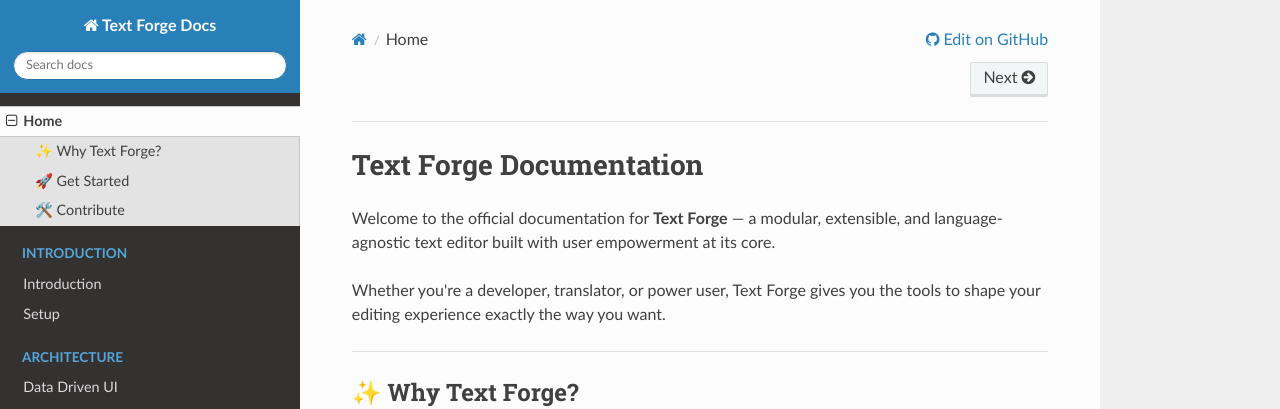
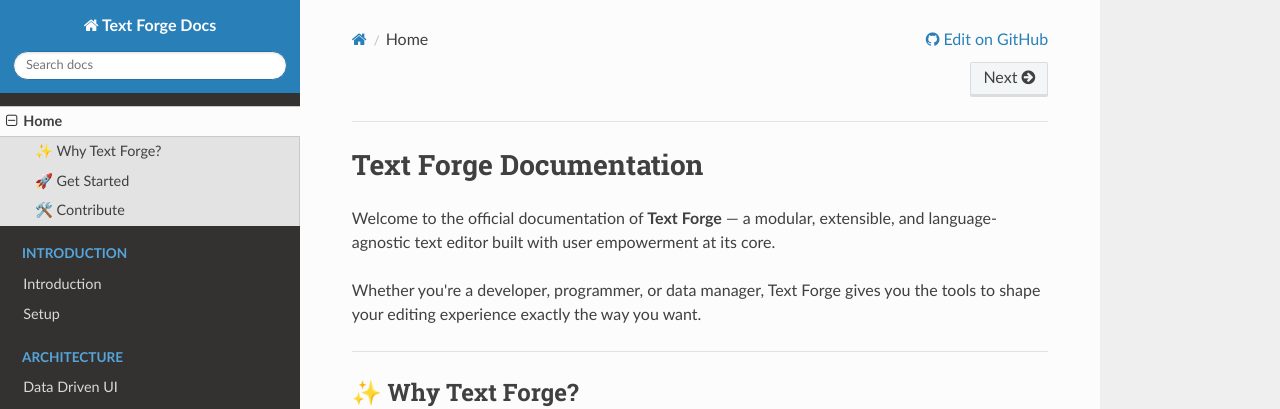
Before and after one commit to text-forge/docs, an MkDocs documentation site: the page built from docs/index.md, in a window 1280 px wide and 1216 px high. Shown: the top 409 px of the window. Built offline with MkDocs 1.6.1, drawn with Linux system fonts in a browser that asks for light colours; nearby versions of some CDN libraries; a script that is not in the unit is left out.

Commit message:
Update docs to: Fix docs index.md

```diff
--- a/docs/index.md
+++ b/docs/index.md
@@ -1,9 +1,9 @@
 # Text Forge Documentation
 
-Welcome to the official documentation for **Text Forge** — a modular, extensible, and language-agnostic text editor
+Welcome to the official documentation of **Text Forge** — a modular, extensible, and language-agnostic text editor
 built with user empowerment at its core.
 
-Whether you're a developer, translator, or power user, Text Forge gives you the tools to shape your editing experience
+Whether you're a developer, programmer, or data manager, Text Forge gives you the tools to shape your editing experience
 exactly the way you want.
 
 ---
```
